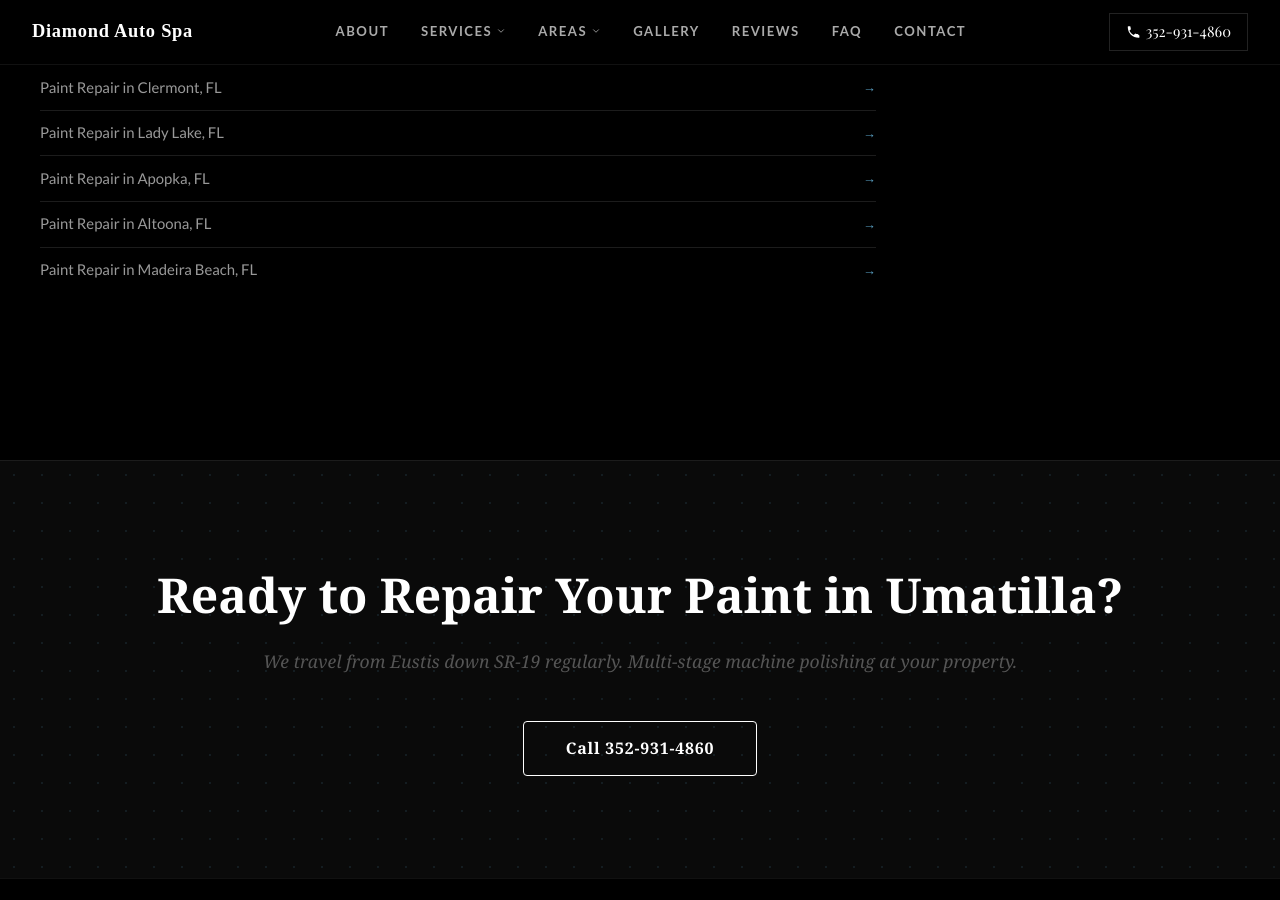
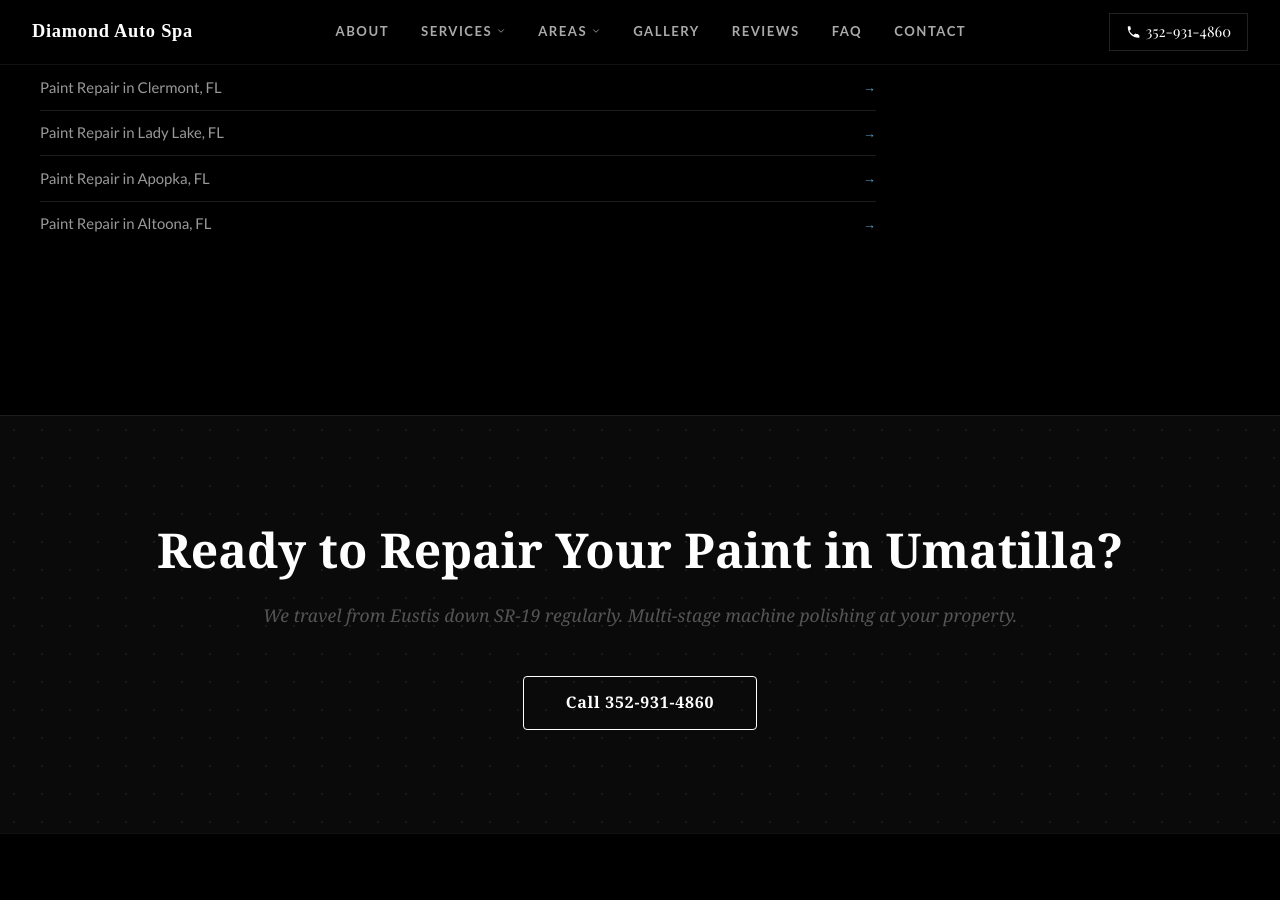
Before and after one commit to JamesBrownR/Diamond-Auto-Spa-Detailing, a Jekyll site: the page built from service-area/umatilla-fl/paint-repair /index.html, in a window 1280 px wide and 900 px high, scrolled down 4373 px. Built offline with Jekyll 4.4.1, drawn with Linux system fonts in a browser that asks for light colours; some web fonts are replaced; some of the changed lines change nothing that is shown.

Commit message:
Update index.html

```diff
--- a/service-area/umatilla-fl/paint-repair /index.html
+++ b/service-area/umatilla-fl/paint-repair /index.html
@@ -262,17 +262,7 @@
         <div class="service-section">
             <h2>Paint Repair in Other Cities</h2>
             <p>We perform paint repair throughout Lake County and beyond. Click any city for location-specific information.</p>
-            <ul class="related-services-list" style="margin-top:1rem;">
-                <li><a href="/service-area/eustis-fl/paint-repair/">Paint Repair in Eustis, FL</a></li>
-                <li><a href="/service-area/mount-dora-fl/paint-repair/">Paint Repair in Mount Dora, FL</a></li>
-                <li><a href="/service-area/tavares-fl/paint-repair/">Paint Repair in Tavares, FL</a></li>
-                <li><a href="/service-area/leesburg-fl/paint-repair/">Paint Repair in Leesburg, FL</a></li>
-                <li><a href="/service-area/clermont-fl/paint-repair/">Paint Repair in Clermont, FL</a></li>
-                <li><a href="/service-area/lady-lake-fl/paint-repair/">Paint Repair in Lady Lake, FL</a></li>
-                <li><a href="/service-area/apopka-fl/paint-repair/">Paint Repair in Apopka, FL</a></li>
-                <li><a href="/service-area/altoona-fl/paint-repair/">Paint Repair in Altoona, FL</a></li>
-                <li><a href="/service-area/madeira-beach-fl/paint-repair/">Paint Repair in Madeira Beach, FL</a></li>
-            </ul>
+           {% include areas-list.html %}
         </div>
 
     </main>
```
